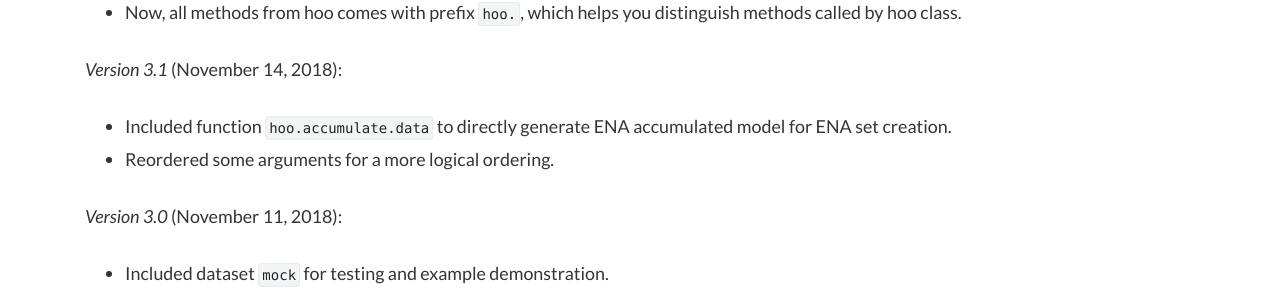
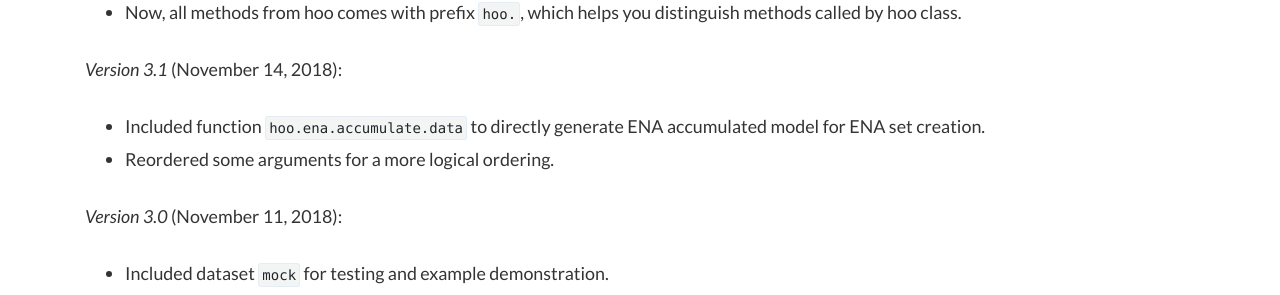
Before and after one commit to scaotravis/scaotravis.github.io, a Jekyll site: the page built from _posts/2019-02-24-hoo.md, in a window 1280 px wide and 900 px high, scrolled down 945 px. Shown: the part 239-534 px from the top of the window. Built offline with Jekyll 4.4.1, drawn with Linux system fonts in a browser that asks for light colours; nearby versions of some CDN libraries; comment, search, counter and statistics services are not loaded.

Commit message:
update hoo page

```diff
--- a/_posts/2019-02-24-hoo.md
+++ b/_posts/2019-02-24-hoo.md
@@ -35,7 +35,7 @@ require(hoo)
 * Now, all methods from hoo comes with prefix `hoo.`, which helps you distinguish methods called by hoo class.
 
 *Version 3.1* (November 14, 2018):
-* Included function `hoo.accumulate.data` to directly generate ENA accumulated model for ENA set creation.
+* Included function `hoo.ena.accumulate.data` to directly generate ENA accumulated model for ENA set creation.
 * Reordered some arguments for a more logical ordering.
 
 *Version 3.0* (November 11, 2018):
```
Also changed, not shown: 2 other files.
